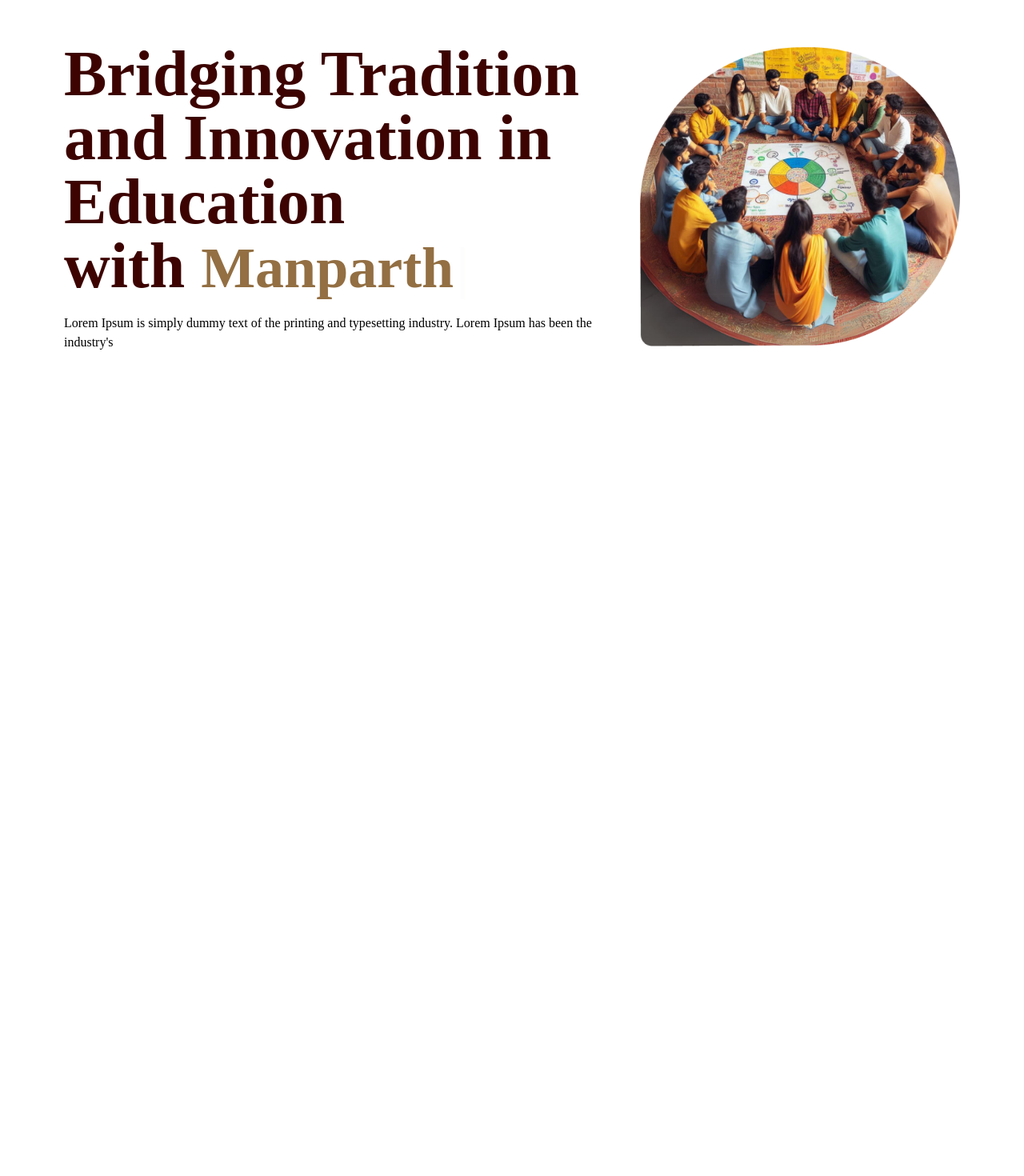
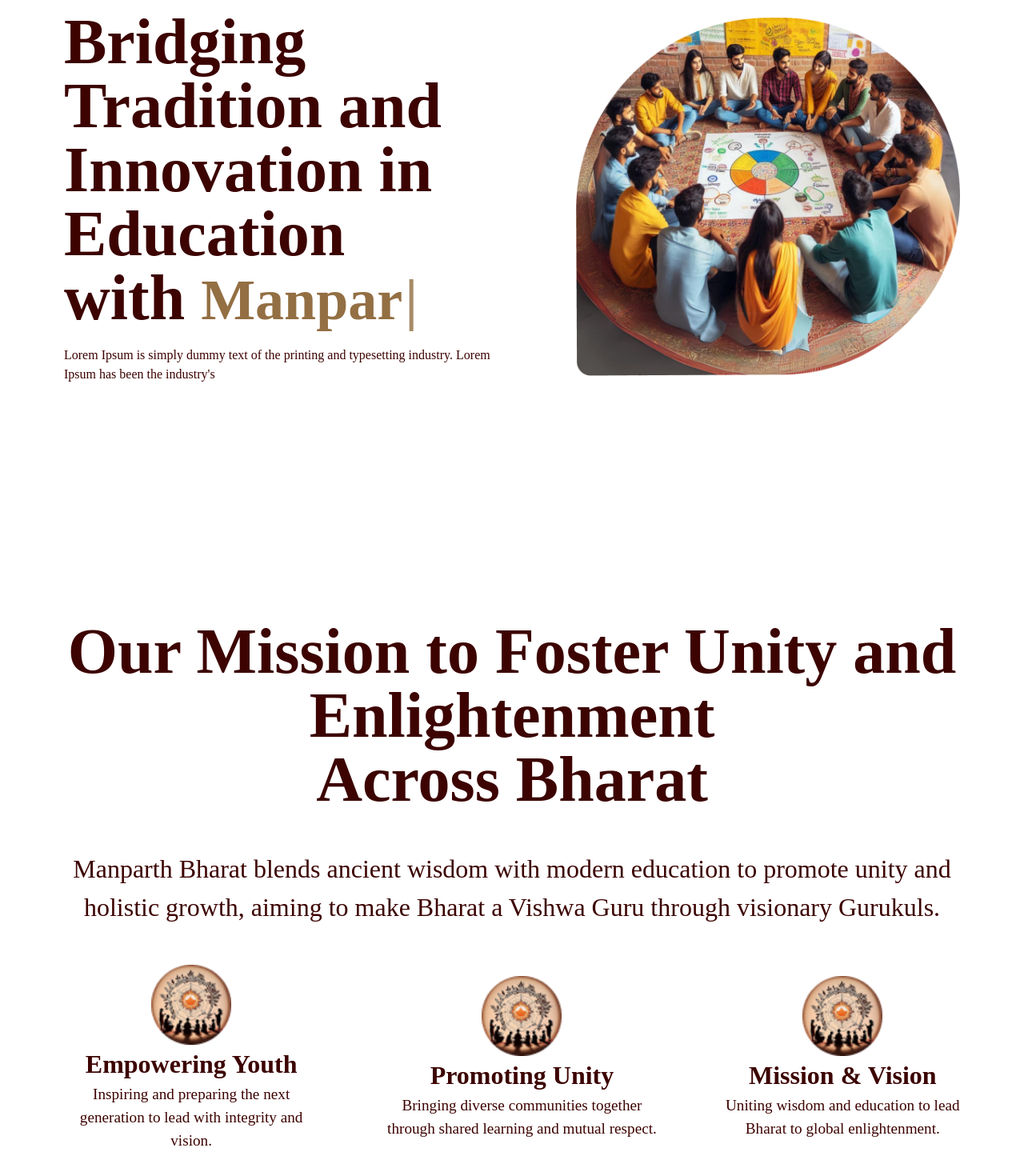
Before and after one commit to avanyatyagi/manparth, a React (Vite) app: page / in a window 1280 px wide. Shown: the part 186-1656 px from the top of the page at 80% size. Before the commit the page ends 800 px from the top, so only its background shows below. Built offline with nearby package versions, Linux system fonts and the light colour scheme.

Commit message:
mission component implemented

```diff
--- a/src/App.tsx
+++ b/src/App.tsx
@@ -3,16 +3,16 @@
 // import Footer from "./components/custom/Footer";
 import Header from "./components/custom/Navbar";
 import Hero from "./components/custom/Hero";
+import Mission from "./components/custom/Mission";
 
 function App() {
   return (
     <Router>
-      <div className="h-auto font-custom-font px-[5rem]">
+      <div className="h-auto font-custom-font xl:px-[5rem] px-[2rem] text-custom-dark">
         <Header />
-        <main className="justify-center">
-          <div className="">
+        <main className="justify-center items-center">
             <Hero/>
-          </div>
+            <Mission/>
         </main>
         {/* <Footer /> */}
       </div>
--- a/src/components/custom/Hero.tsx
+++ b/src/components/custom/Hero.tsx
@@ -6,15 +6,15 @@
 
       <div
         id="hero"
-        className="xl:pt-16 pt-32 mx-auto flex xl:flex-row flex-col text-center xl:text-left items-center h-screen"
+        className="xl:pt-16 pt-32 mx-auto flex xl:flex-row flex-col text-center xl:text-left items-center h-screen gap-20"
       >
-        <div className="flex flex-col items-left xl:w-[60%] gap-5">
+        <div className="flex flex-col items-left xl:w-[60%] w-full gap-5">
           <div className="xl:text-[5rem] text-[2.5rem] font-semibold text-custom-dark leading-none">
             Bridging Tradition and Innovation in Education <br />
             with{" "}
             <span className="text-custom-light xl:text-[4.5rem] text-[2rem]">
               <Typewriter
-                words={["Manparth", "मनपार्थ"]}
+                words={["Manparth"]}
                 loop={0}
                 cursor
                 cursorStyle="|"
@@ -34,9 +34,10 @@
             <img
               src={hero}
               alt=""
-              width={400}
-              height={400}
-              className=""
+              width={500}
+              height={500}
+
+              className="xl:min-w-[30rem] max-w-[50rem] w-full"
             />
           </div>
         </div>
--- /dev/null
+++ b/src/components/custom/Mission.tsx
@@ -0,0 +1,66 @@
+// import curve from "../../assets/curve.svg";
+import manparth from "../../assets/logo.png"
+
+function Mission() {
+  return (
+    <section className="py-[10rem]">
+      <div className="flex flex-col items-center justify-center text-center pb-12 w-full">
+        <h2 className="xl:text-[5rem]  text-[2.5rem] font-semibold text-custom-dark leading-none">
+          Our Mission to Foster Unity and Enlightenment <br />Across Bharat
+        </h2>
+        {/* <div className="mt-[-60rem] mx-auto mr-20  ">
+          <img
+            src={curve}
+            alt="Curve underline"
+            className="w-[100rem]"
+            width={20}
+          />
+        </div> */}
+      </div>
+      <div className="text-center xl:text-[2rem] text-[1.2rem] ">
+        Manparth Bharat blends ancient wisdom with modern education to promote
+        unity and holistic growth, aiming to make Bharat a Vishwa Guru through
+        visionary Gurukuls.
+      </div>
+
+      <div className="flex xl:flex-row flex-col items-center justify-between gap-20 py-12">
+        { mission.map((item) => (
+
+
+        <div className="flex flex-col items-center justify-center">
+          <div className="rounded-full bg-n-5 ">
+            <img src={manparth} alt="" width={100} height={100}/>
+          </div>
+          <div className="flex flex-col items-center justify-center text-center font-semibold">
+            <h2 className="text-[2rem] ">{item.title}</h2>
+            <span className="text-[1.2rem] font-normal">{item.description}</span>
+          </div>
+        </div>
+       ))}
+      </div>
+    </section>
+  );
+}
+
+export default Mission;
+
+const mission=[
+    {
+      "id": 1,
+      "title": "Empowering Youth",
+      "description": "Inspiring and preparing the next generation to lead with integrity and vision.",
+      "image": "path/to/empowering-youth.png"
+    },
+    {
+      "id": 2,
+      "title": "Promoting Unity",
+      "description": "Bringing diverse communities together through shared learning and mutual respect.",
+      "image": "path/to/promoting-unity.png"
+    },
+    {
+      "id": 3,
+      "title": "Mission & Vision",
+      "description": "Uniting wisdom and education to lead Bharat to global enlightenment.",
+      "image": "path/to/mission-vision.png"
+    }
+  ]
--- a/src/components/custom/Navbar.tsx
+++ b/src/components/custom/Navbar.tsx
@@ -26,11 +26,11 @@
 
   return (
     <div
-      className={`fixed top-0 left-0 w-full z-50  border-b border-n-6 lg:bg-n-8/90 lg:backdrop-blur-sm ${
+      className={`fixed top-0 left-0 w-full  items-center justify-center z-50 border-b border-n-6 lg:bg-n-8/90 lg:backdrop-blur-sm ${
         openNavigation ? "bg-n-8" : "bg-n-8/90 backdrop-blur-sm"
       }`}
     >
-      <div className="flex items-center px-5 lg:px-7.5 xl:px-10 max-lg:py-4">
+      <div className="flex items-center xl:px-[5rem] px-[2rem]">
         <a className="w-[12rem] xl:mr-8 flex flex-row items-center gap-4 font-bold" href="#hero">
           <img src={manparth} width={60} height={60} alt="" />
           <span className="text-custom-dark font-code text-2xl"> Man<span className="text-custom-light">Parth</span></span>
```
Also changed, not shown: src/assets/curve.svg (added).
